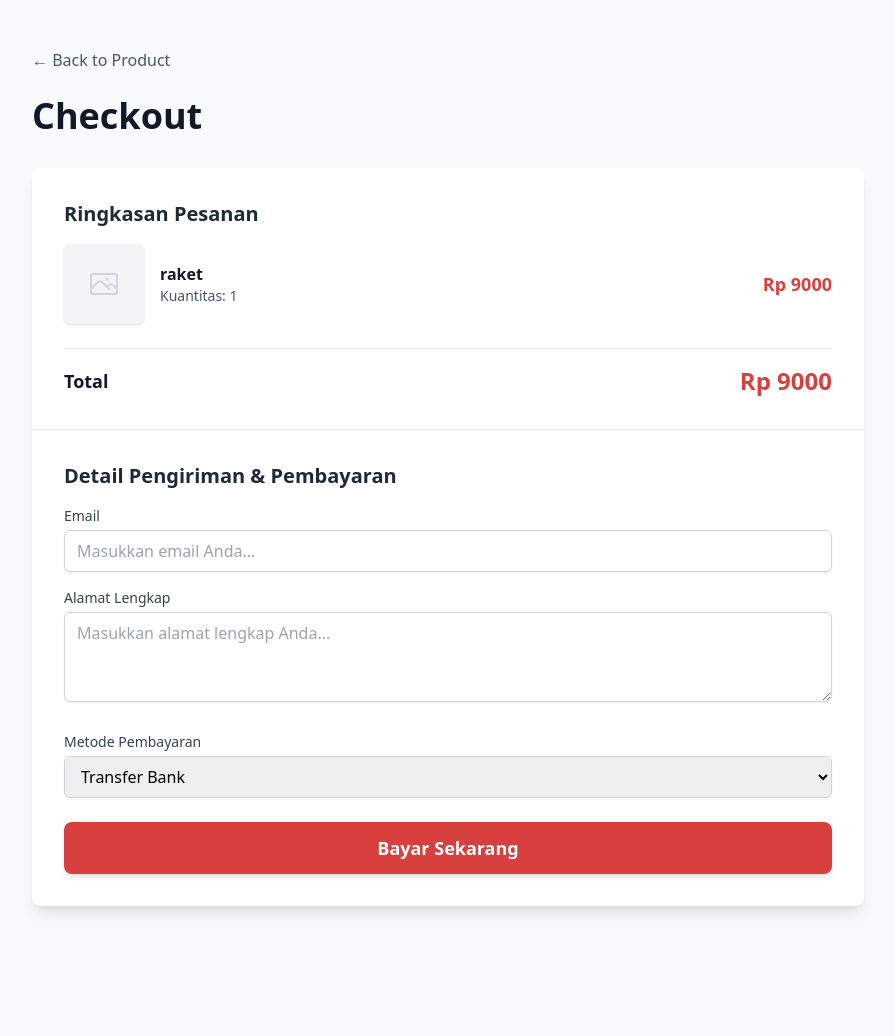
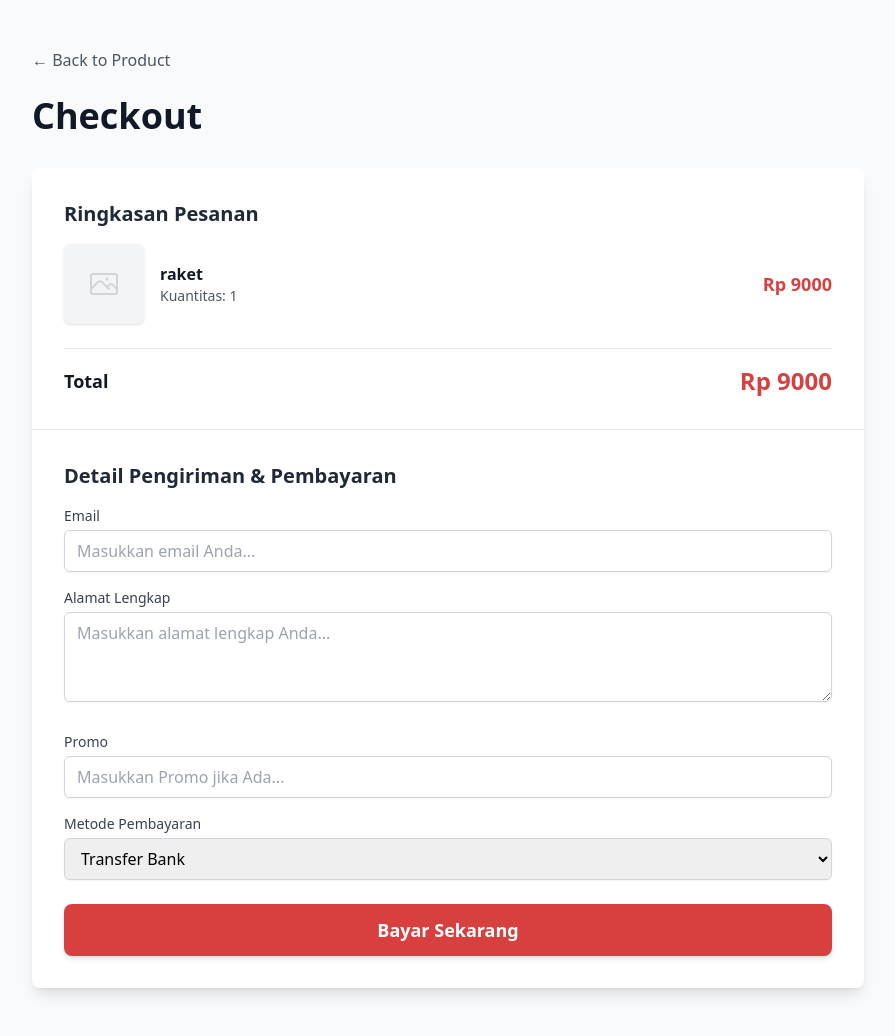
Before and after one commit to PBP-B05/venyuk, a Django app: page /ven_shop/checkout/0c427230-0dd6-4783-9f4a-0aac27a80ebe/ in a window 1280 px wide. Shown: the whole page, without its empty margins (192-1087 px from the left). Before the commit the page ends 913 px from the top, so only its background shows below. Run offline with Django 4.2, Linux system fonts and the light colour scheme; a user stored in the database is signed in; data comes from the database, SQL or seed files in the repository; both versions use the stored data as it was after the commit; some libraries are stand-ins or nearby versions.

Commit message:
add promo di html dan transaction id di views.py

```diff
--- a/ven_shop/templates/checkout.html
+++ b/ven_shop/templates/checkout.html
@@ -80,6 +80,12 @@
                         <textarea id="address" name="address" rows="3" class="w-full px-3 py-2 border border-gray-300 rounded-md shadow-sm focus:ring-[#D84040] focus:border-[#D84040]" placeholder="Masukkan alamat lengkap Anda..."></textarea>
                     </div>
 
+                    <!-- Promo -->
+                    <div class="mb-4">
+                        <label for="promo" class="block text-sm font-medium text-gray-700 mb-1">Promo</label>
+                        <input type="text" id="promo" name="promo" class="w-full px-3 py-2 border border-gray-300 rounded-md shadow-sm focus:ring-[#D84040] focus:border-[#D84040]" placeholder="Masukkan Promo jika Ada...">
+                    </div>
+
                     <!-- Metode Pembayaran -->
                     <div class="mb-6">
                         <label for="payment" class="block text-sm font-medium text-gray-700 mb-1">Metode Pembayaran</label>
--- a/ven_shop/views.py
+++ b/ven_shop/views.py
@@ -16,6 +16,7 @@ from django.utils.html import strip_tags
 from ven_shop.forms import ProductForm
 from django.db.models import F
 import requests
+import uuid
 
 
 
@@ -165,7 +166,7 @@ def checkout_product(request, id):
                 payload = {
                     'email': email,
                     'address': address,
-                    'product_id': str(product.id),
+                    'transaction_id': str(uuid.uuid4()),
                     'product_name': product.title,
                 }
                 try:
```
Also changed, not shown: db.sqlite3.
